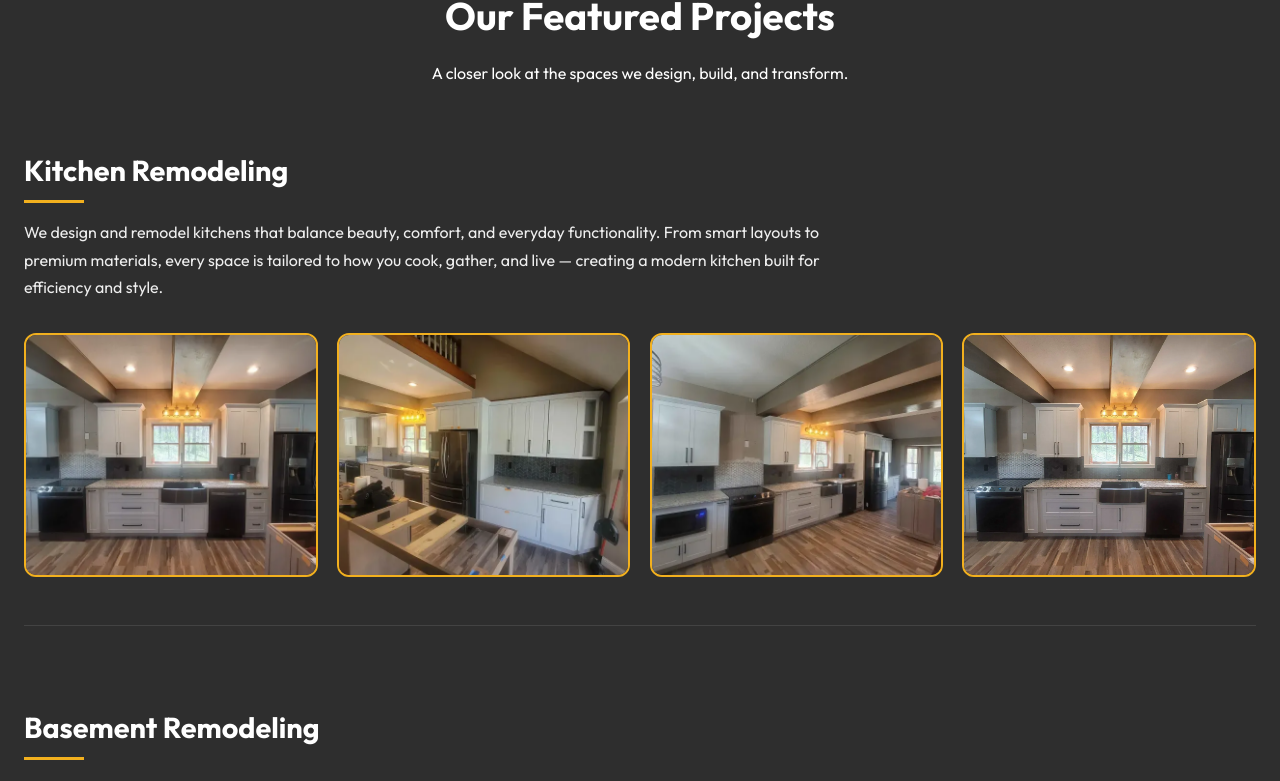
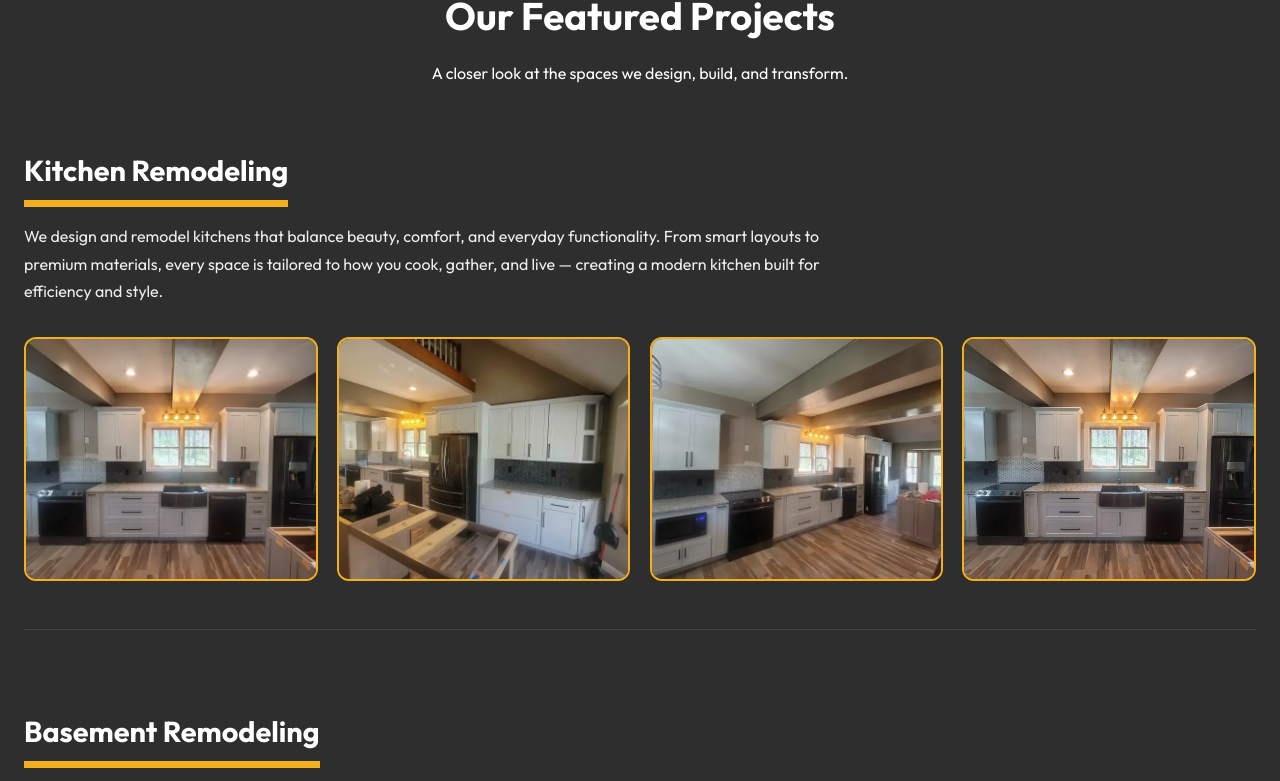
Before and after one commit to Hisaw304/apexconstruct, a React (Vite) app: page /portfolio in a window 1280 px wide. Shown: the part 1070-1851 px from the top of the page. Built offline with nearby package versions, Linux system fonts and the light colour scheme.

Commit message:
port fixed

```diff
--- a/api/contact.js
+++ b/api/contact.js
@@ -17,8 +17,8 @@ export default async function handler(req, res) {
 
     const transporter = nodemailer.createTransport({
       host: process.env.EMAIL_HOST,
-      port: process.env.EMAIL_PORT,
-      secure: true,
+      port: Number(process.env.EMAIL_PORT),
+      secure: process.env.EMAIL_PORT == 465,
       auth: {
         user: process.env.EMAIL_USER,
         pass: process.env.EMAIL_PASS,
--- a/src/App.jsx
+++ b/src/App.jsx
@@ -1,9 +1,7 @@
 import React from "react";
 import { Routes, Route } from "react-router-dom";
-
 import Home from "./pages/Home";
 import About from "./pages/About";
-
 import Navbar from "./components/Navbar";
 import Footer from "./components/Footer";
 import Service from "./pages/Services";
--- a/src/assets/style.css
+++ b/src/assets/style.css
@@ -294,9 +294,6 @@ body {
     transform: translateY(0);
   }
 }
-/* ================================
-   About Component CSS
-================================ */
 
 /* ================================
    About Component CSS
@@ -1600,8 +1597,8 @@ body {
 .service-title::after {
   content: "";
   display: block;
-  width: 60px;
-  height: 3px;
+  width: 100%;
+  height: 7px;
   background: var(--secondary);
   margin-top: 8px;
 }
--- a/src/components/Contact.jsx
+++ b/src/components/Contact.jsx
@@ -172,7 +172,7 @@ export default function Contact() {
 
             <div className="info-block">
               <strong>Email</strong>
-              <p>info@apexconstruct.com</p>
+              <p>leroysmith@apexconstruct.com</p>
             </div>
 
             <div className="info-block">
--- a/src/components/Faq.jsx
+++ b/src/components/Faq.jsx
@@ -88,7 +88,7 @@ export default function Faq() {
 
                 <div className="support-links">
                   <span>
-                    <Mail size={16} /> info@apexconstruct.com
+                    <Mail size={16} /> leroysmith@apexconstruct.com
                   </span>
                   <span>
                     <Phone size={16} /> +1 856 273 8910
--- a/src/components/Footer.jsx
+++ b/src/components/Footer.jsx
@@ -119,7 +119,7 @@ export default function Footer() {
                 <Phone size={16} /> <span>(555) 123-4567</span>
               </div>
               <div className="flex items-center gap-3">
-                <Mail size={16} /> <span>info@apexconstruct.com</span>
+                <Mail size={16} /> <span>leroysmith@apexconstruct.com</span>
               </div>
               <div className="flex items-center gap-3">
                 <MapPin size={16} />{" "}
```
